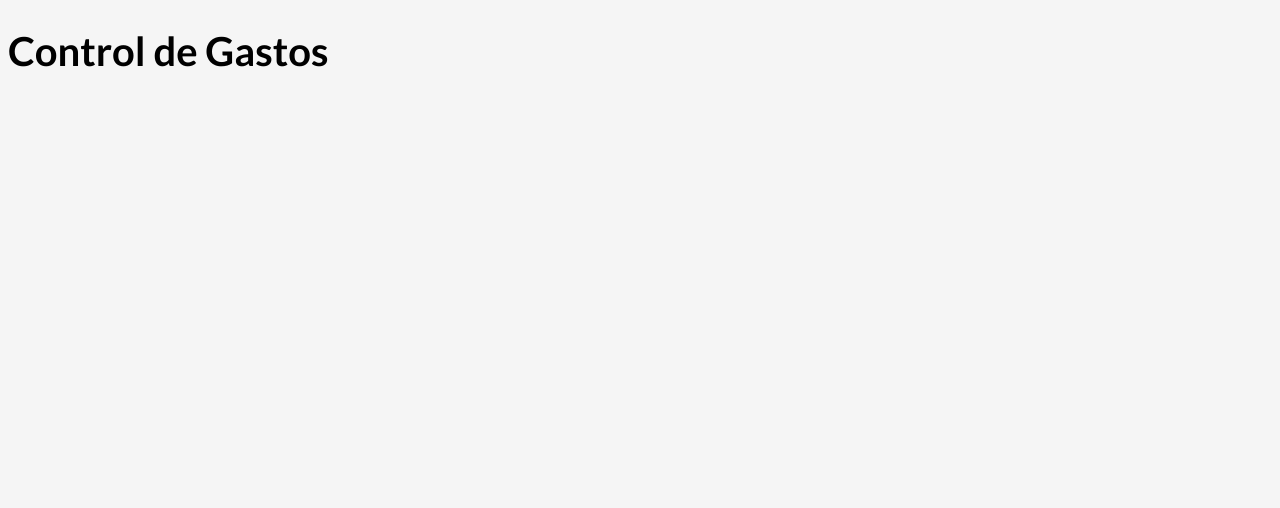
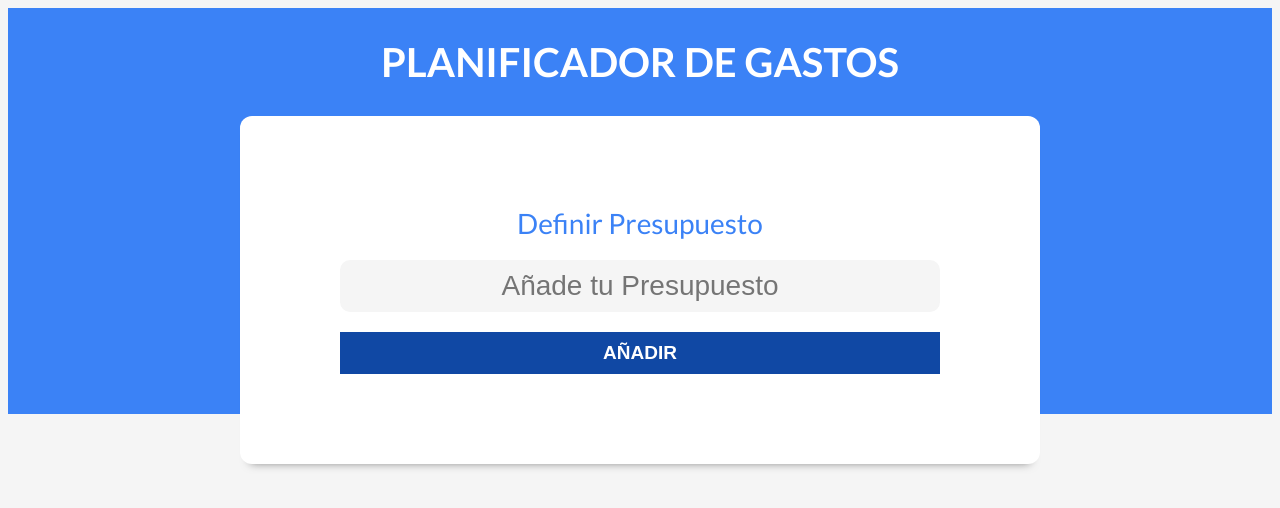
Before and after one commit to floaguirre/react_presupuesto, a React (Vite) app: page / in a window 1280 px wide. Shown: the top 508 px of the page. Built offline with nearby package versions, Linux system fonts and the light colour scheme.

Commit message:
creacion del componente new budget

```diff
--- a/src/App.jsx
+++ b/src/App.jsx
@@ -1,11 +1,14 @@
 import { useState } from 'react'
+import Header from './components/Header'
 
 
 function App() {
 
 
   return (
-    <h1>Control de Gastos</h1>
+    <div>
+      <Header />
+    </div>
   )
 }
 
--- /dev/null
+++ b/src/components/Header.jsx
@@ -0,0 +1,12 @@
+import NewBudget from "./NewBudget"
+
+const Header = () => {
+  return (
+    <header>
+        <h1>Planificador de Gastos</h1>
+        <NewBudget/>
+    </header>
+  )
+}
+
+export default Header
--- /dev/null
+++ b/src/components/NewBudget.jsx
@@ -0,0 +1,29 @@
+
+
+const NewBudget = () => {
+  return (
+    <div className="contenedor-presupuesto contenedor sombra">
+        <form className="formulario">
+            <div className="campo">
+                <label>Definir Presupuesto</label>
+                <input
+                    className="nuevo-presupuesto"
+                    type="text"
+                    placeholder="Añade tu Presupuesto"
+
+                />
+
+
+            </div>
+            <input
+                type="submit"
+                value="Añadir"
+            />
+
+        </form>
+
+    </div>
+  )
+}
+
+export default NewBudget
```
